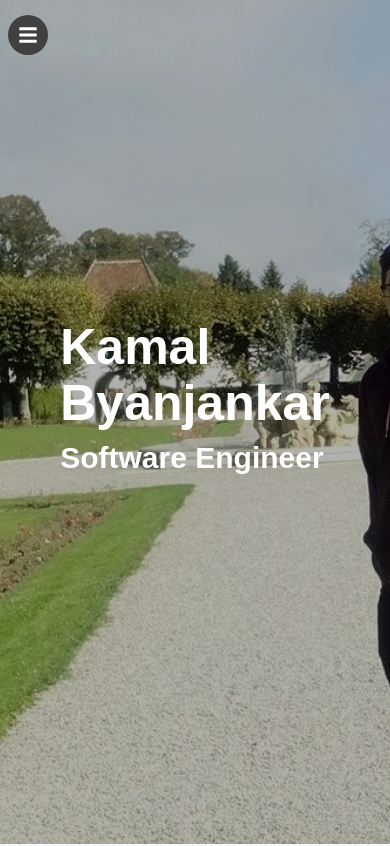
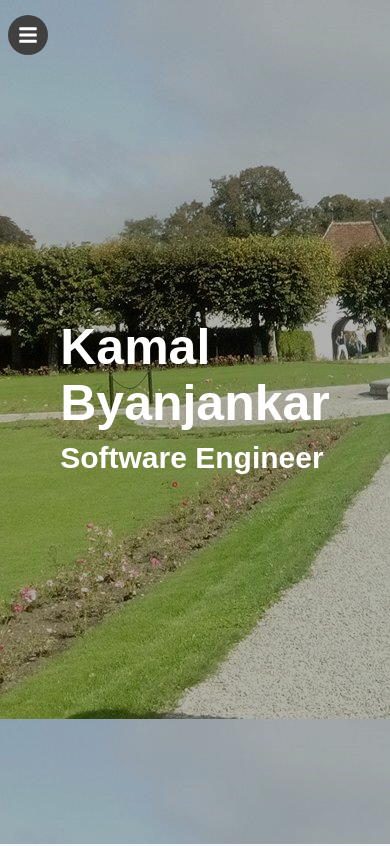
Before and after one commit to KamalByanjankar/PortfolioWebsite, a React (Create React App) app: page / in a window 390 px wide. Shown: the top 846 px of the page. Built offline with nearby package versions, Linux system fonts and the light colour scheme.

Commit message:
css refactored

```diff
--- a/src/components/Home/Home.css
+++ b/src/components/Home/Home.css
@@ -35,11 +35,5 @@
 @media(max-width: 640px){
   .header__image{
     background: linear-gradient(rgba(0, 0, 0, 0.3), rgba(0, 0, 0, 0.3)), url(../../assets/profile/kamal.jpg);
-    background-size: cover;
-    height: 100vh;
-    width: 100%;
-    background-attachment: fixed;
-    background-position: center top;
-    background-repeat: no-repeat;
   }
 }
```
